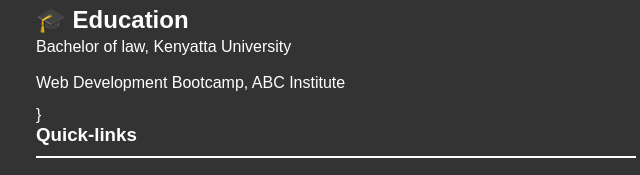
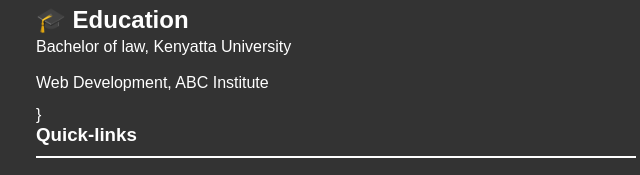
Before and after one commit to nrcfstudents/junekwamboka, a plain HTML site: page index.html in a window 1280 px wide. Shown: the part 1769-1944 px from the top of the page, 614-1254 px from the left. Drawn offline with Linux system fonts and the light colour scheme.

Commit message:
added general

```diff
--- a/index.html
+++ b/index.html
@@ -87,7 +87,7 @@
             <h2>🎓 Education</h2>
             <ul>
                 <li>Bachelor of law, Kenyatta University</li>
-                <li>Web Development Bootcamp, ABC Institute</li>
+                <li>Web Development, ABC Institute</li>
                 <!-- Add more education items as needed -->
             </ul>
         </div>
```
